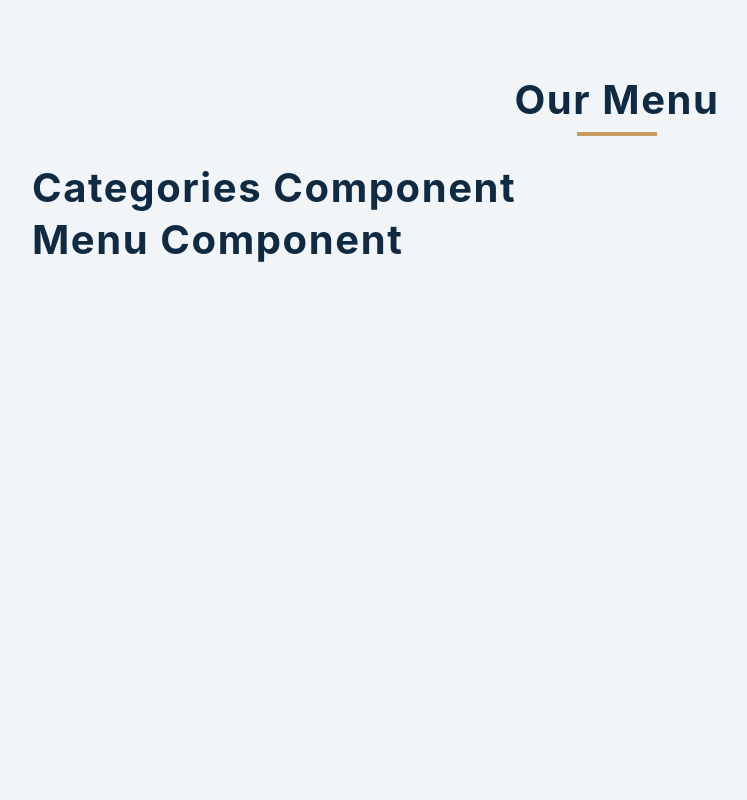
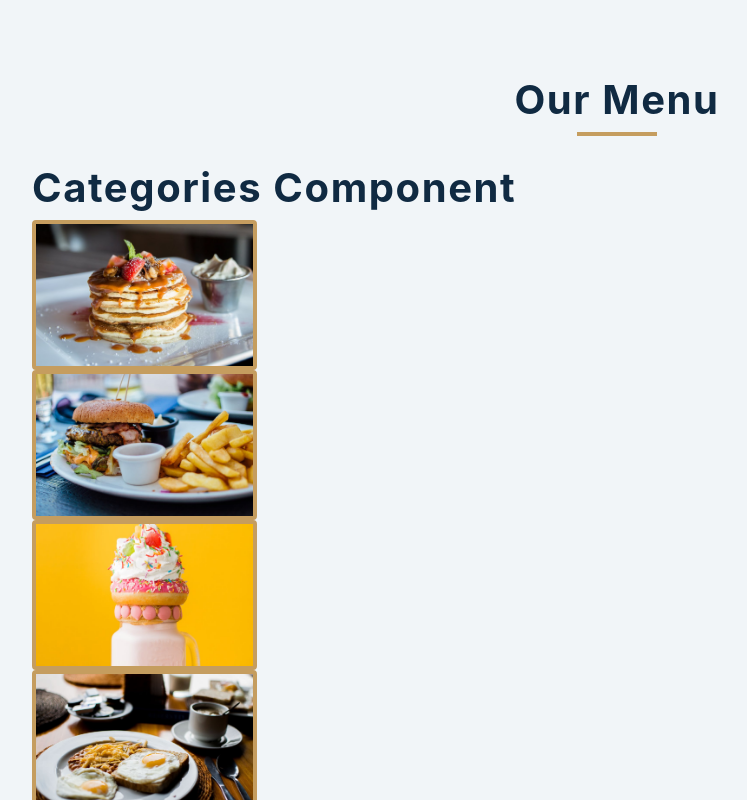
Before and after one commit to asif88383/React-MenuItems-Web-Frontend, a React (Create React App) app in the folder setup/: page / in a window 1280 px wide. Shown: the top 800 px of the page, without its empty margins (23-770 px from the left). Built offline with nearby package versions, Linux system fonts and the light colour scheme.

Commit message:
first commit

```diff
--- a/setup/src/Menu.js
+++ b/setup/src/Menu.js
@@ -1,7 +1,18 @@
 import React from 'react';
 
-const Menu = () => {
-  return <h2>menu component</h2>;
+const Menu = ({items}) => {
+  return (
+    <div>
+      {items.map((menuItem) => {
+        const {id, desc, img, title} = menuItem;
+        return (
+          <article key={id} className='menu-item'>
+            <img src={img} alt={title} className='photo' />
+          </article>
+        );
+      })}
+    </div>
+  )
 };
 
 export default Menu;
```
